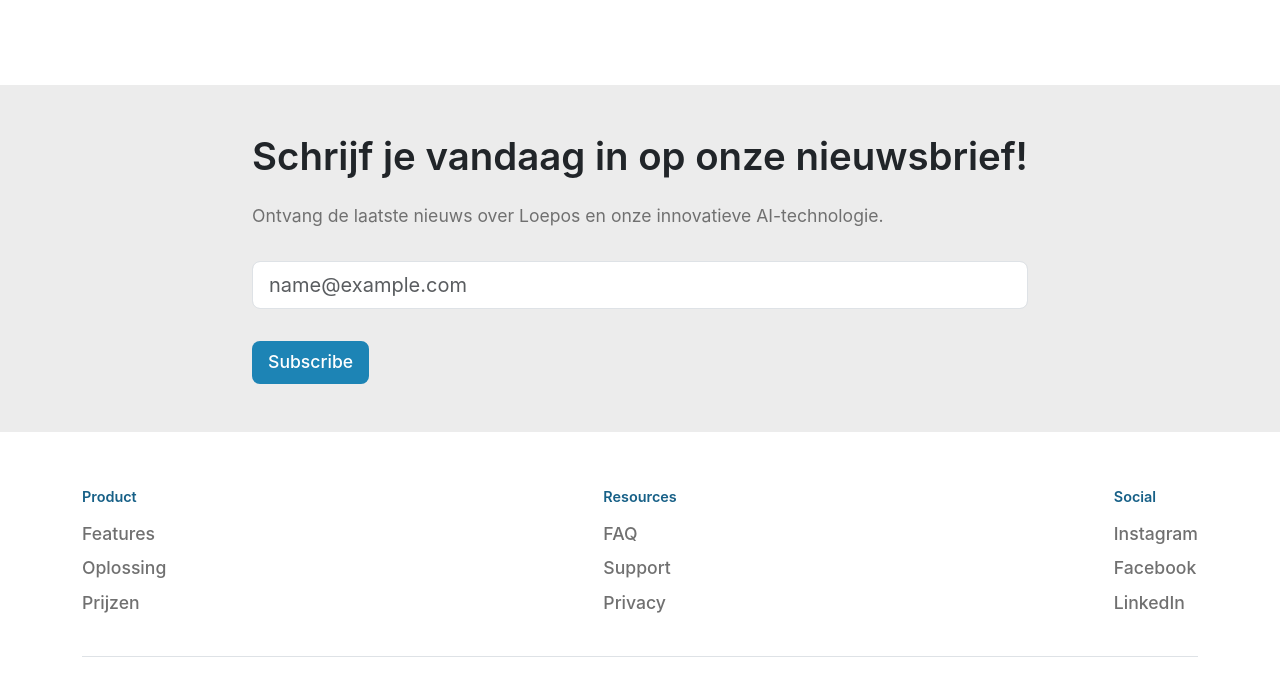
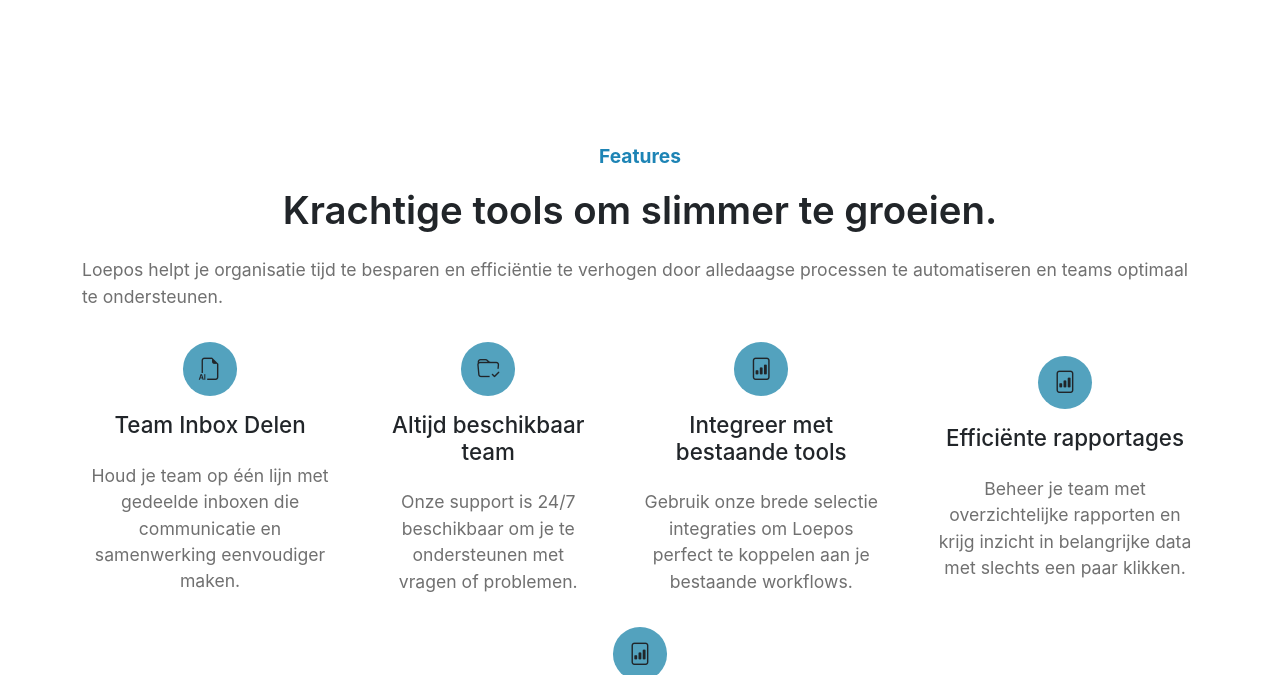
Before and after one commit to kevinmlk/loepos-marketing-website, a website built with Vite: page src/prijzen.html in a window 1280 px wide. Shown: the part 2004-2679 px from the top of the page. Built offline with nearby package versions, Linux system fonts and the light colour scheme.

Commit message:
Delete: button contact menu - Fix small things

```diff
--- a/src/assets/scss/main.scss
+++ b/src/assets/scss/main.scss
@@ -143,12 +143,16 @@
 }
 
  /* ADDED */
+ main{
+  margin: 20px;
+ }
+
  #navbarNav{
   justify-content:end;
   text-align: end;
 }
 .smallTitle{
-  font-size: .8em;
+  font-size: 1.2em;
   font-weight: 700;
   color: $--strong-blue;
 }
@@ -199,6 +203,14 @@
 }
 
 @media screen and (min-width: 800px) {
+
+
+ main{
+  margin: 20px;
+  margin-left: 60px;
+  margin-right: 60px;
+ }
+
   .cards {
     max-width: 350px;
     display: flex;
--- a/src/prijzen.html
+++ b/src/prijzen.html
@@ -37,7 +37,6 @@
             </li>
           </ul>
           <div class="buttonsCI">
-            <button class="btn btn-light me-2" type="button">Contact</button>
             <button class="btn btn-sm btn-primary" type="button">Inschrijven</button>
           </div>
         </div>
@@ -52,14 +51,14 @@
       <span class="smallTitle">Prijzen</span>
       <h2>Transparante en eenvoudige prijzen</h2>
       <p>Bij Loepos geloven we dat onze software toegankelijk moet zijn voor organisaties van elke omvang. Kies het abonnement dat het beste bij jou en je team past.</p>
-  </section>
-</main>
+    </section>
+
 
 <!-- Pricing -->
 <section class="container d-flex flex-column gap-3 my-5 py-5">
   <div class="row row-cols-1 row-cols-md-3 g-4">
     <div class="col">
-      <div class="card h-100">
+      <div class="card h-100 w-100">
         <div class="card-body">
           <p class="card-text">Voor kleine teams die willen beginnen met AI-ondersteunde schuldbemiddeling.</p>
           <h2 class="card-title pricing-card-title">€ 10/mnd</h2>
@@ -129,6 +128,47 @@
 
 </section>
 
+<!-- Features -->
+
+<section class="container d-flex flex-column align-items-center justify-content-center gap-3 mb-5 py-5">
+  <span class="smallTitle">Features</span>
+  <h2>Krachtige tools om slimmer te groeien.</h2>
+  <p>Loepos helpt je organisatie tijd te besparen en efficiëntie te verhogen door alledaagse processen te automatiseren en teams optimaal te ondersteunen. </p>
+
+  <div class="d-flex justify-content-between align-items-center text-center gap-5">
+    <div class="d-flex flex-column align-items-center gap-3">
+      <i class="bi bi-filetype-ai feature-icon"></i>
+      <h3>Team Inbox Delen</h3>
+      <p>Houd je team op één lijn met gedeelde inboxen die communicatie en samenwerking eenvoudiger maken.</p>
+    </div>
+
+    <div class="d-flex flex-column align-items-center gap-3">
+      <i class="bi bi-folder-check feature-icon"></i>
+      <h3>Altijd beschikbaar team</h3>
+      <p>Onze support is 24/7 beschikbaar om je te ondersteunen met vragen of problemen.</p>
+    </div>
+
+    <div class="d-flex flex-column align-items-center gap-3">
+      <i class="bi bi-file-bar-graph feature-icon"></i>
+      <h3>Integreer met bestaande tools</h3>
+      <p>Gebruik onze brede selectie integraties om Loepos perfect te koppelen aan je bestaande workflows.</p>
+    </div>
+
+    <div class="d-flex flex-column align-items-center gap-3">
+      <i class="bi bi-file-bar-graph feature-icon"></i>
+      <h3>Efficiënte rapportages</h3>
+      <p>Beheer je team met overzichtelijke rapporten en krijg inzicht in belangrijke data met slechts een paar klikken.</p>
+    </div>
+  </div>
+
+  <div class="d-flex flex-column align-items-center gap-3">
+    <i class="bi bi-file-bar-graph feature-icon"></i>
+    <h3>Directe antwoorden bieden</h3>
+    <p>Geef je klanten direct de informatie die ze nodig hebben met onze slimme antwoordenfunctie.</p>
+  </div>
+</div>
+</section>
+
  <!-- Newsletter -->
  <section class="container-fluid d-flex flex-column align-items-center justify-content-center gap-3 my-5 py-5" id="newsletter-section">
   <div id="mc_embed_shell">
@@ -136,7 +176,7 @@
       <form action="https://kevinmalekera.us14.list-manage.com/subscribe/post?u=2c83d58b7e12394b65cbdef9e&amp;id=bf2a03e4db&amp;f_id=006491e0f0" method="post" id="mc-embedded-subscribe-form" name="mc-embedded-subscribe-form" class="validate" target="_self" novalidate="">
         <div class="d-flex flex-column gap-3" id="mc_embed_signup_scroll">
           <h2>Schrijf je vandaag in op onze nieuwsbrief!</h2>
-          <p>Ontvang de laatste nieuws over Loepos en onze innovatieve AI-technologie.</p>
+          <p>Werk efficiënter en bied de beste ondersteuning aan uw cliënten.</p>
           <div class="mc-field-group">
             <input type="email" name="EMAIL" class="required email form-control form-control-lg" id="mce-EMAIL" required="" value="" placeholder="name@example.com">
           </div>
@@ -159,6 +199,9 @@
     </div>
   </div>
 </section>
+
+</main>
+
 
 <!-- Footer -->
 <footer class="container">
```
Also changed, not shown: src/contact.html (+0 -1 lines), src/faq.html (+0 -1 lines), src/index.html (+1 -0 lines), src/team.html (+1 -1 lines).
